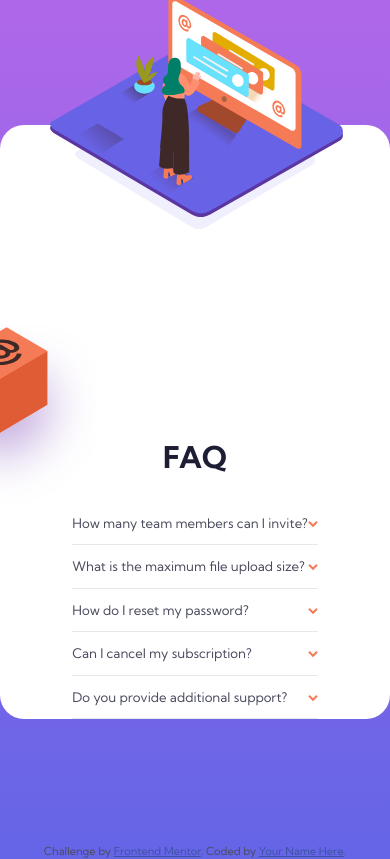
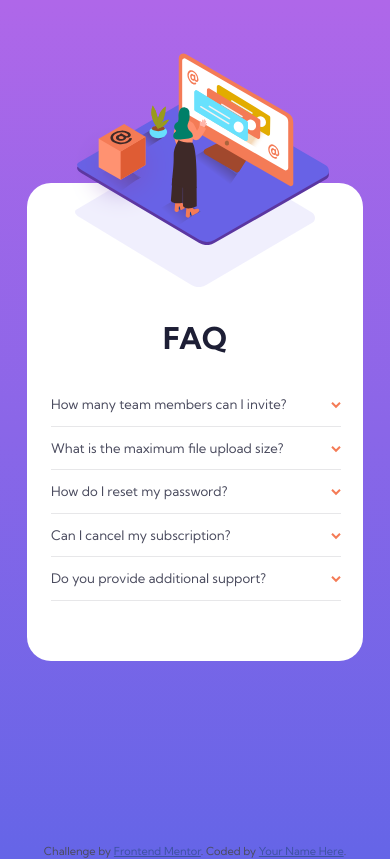
Before and after one commit to Nova988/FAQ-accordion-card, a website: page dist/index.html in a window 390 px wide. Drawn offline with Linux system fonts and the light colour scheme.

Commit message:
added media style

```diff
--- a/scss/_media.scss
+++ b/scss/_media.scss
@@ -8,6 +8,8 @@
   #main-section {
     .faq-card {
       flex-direction: column;
+      margin: 0 1rem;
+      padding-bottom: 5rem;
 
       .illustration {
         background: url("../images/bg-pattern-mobile.svg") no-repeat top center;
@@ -15,12 +17,19 @@
 
         .main-illustration {
           overflow: visible;
+          height: 50px;
 
           img {
             max-width: 75%;
             left: 50px;
             top: -130px;
           }
+        }
+
+        &-box {
+          left: 45px;
+          top: -60px;
+          width: 100px;
         }
       }
 
@@ -34,8 +43,10 @@
 
         .questions-container {
           padding: 0 1rem;
+          max-width: 100%;
+
           .question-answer-wrap {
-            // min-width: 300px;
+            min-width: 290px;
           }
         }
       }
--- a/scss/_variables.scss
+++ b/scss/_variables.scss
@@ -18,5 +18,5 @@ $lightGrayishBlue: hsl(240, 5%, 91%);
 
 // Width
 $containerWidth: 1100px;
-$mobileWidth: 400px;
+$mobileWidth: 360px;
 $tabletWidth: 770px;
```
Also changed, not shown: dist/css/main.css.
